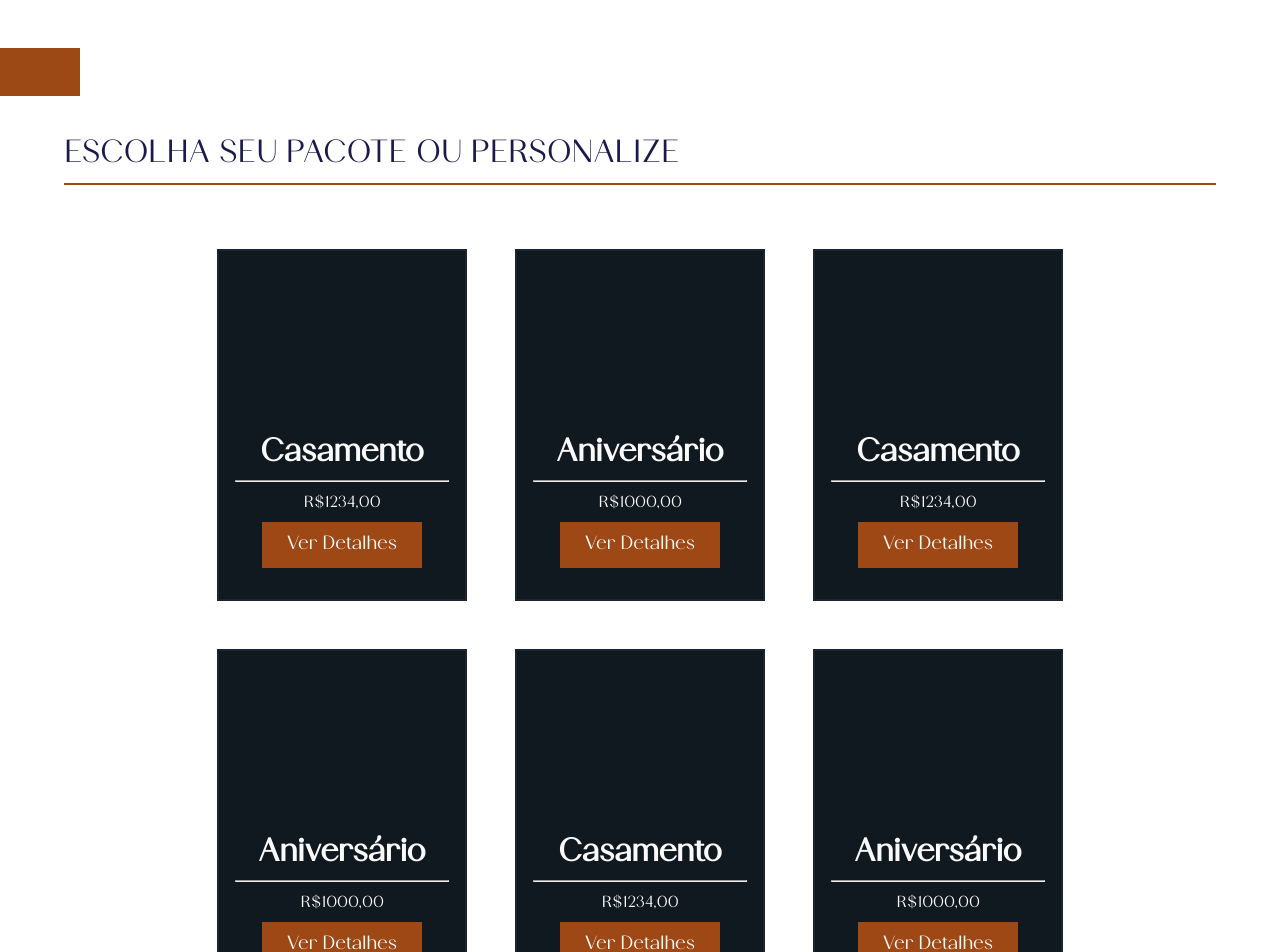
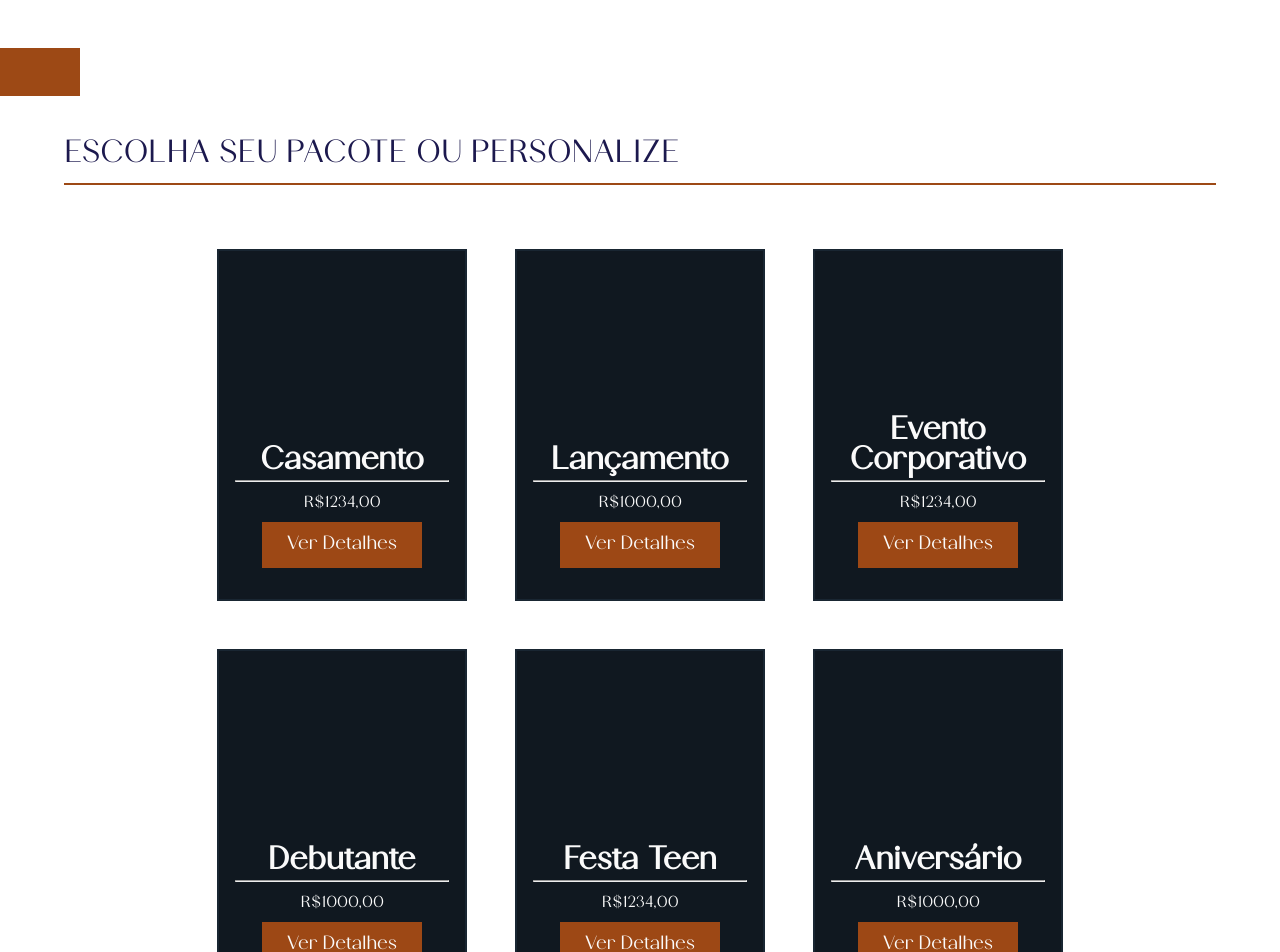
Before and after one commit to Gangue-da-Van-Branca/Frontend-Drinks, a React (Vite) app: page /pacotes in a window 1280 px wide. Shown: the top 952 px of the page. Built offline with nearby package versions, Linux system fonts and the light colour scheme.

Commit message:
alterando titulo dos cards

```diff
--- a/src/components/PacotesPage/CardPacotes/CardPacotes.css
+++ b/src/components/PacotesPage/CardPacotes/CardPacotes.css
@@ -15,6 +15,8 @@ h1 {
   font-family: "SedraRegular";
   text-align: center;
   color: #fafafa;
+  line-height: 30px;
+  padding-bottom: 3px;
 }
 
 .container-price {
--- a/src/pages/Cliente/PacotesPage/Pacotes.jsx
+++ b/src/pages/Cliente/PacotesPage/Pacotes.jsx
@@ -12,10 +12,10 @@ function Pacotes() {
       <TopoPacotes />
       <div className="container-cards">
         <Card evento="Casamento" preco="1234,00" />
-        <Card evento="Aniversário" preco="1000,00" />
-        <Card evento="Casamento" preco="1234,00" />
-        <Card evento="Aniversário" preco="1000,00" />
-        <Card evento="Casamento" preco="1234,00" />
+        <Card evento="Lançamento" preco="1000,00" />
+        <Card evento="Evento Corporativo" preco="1234,00" />
+        <Card evento="Debutante" preco="1000,00" />
+        <Card evento="Festa Teen" preco="1234,00" />
         <Card evento="Aniversário" preco="1000,00" />
       </div>
       <BotaoPersonalizar />
```
